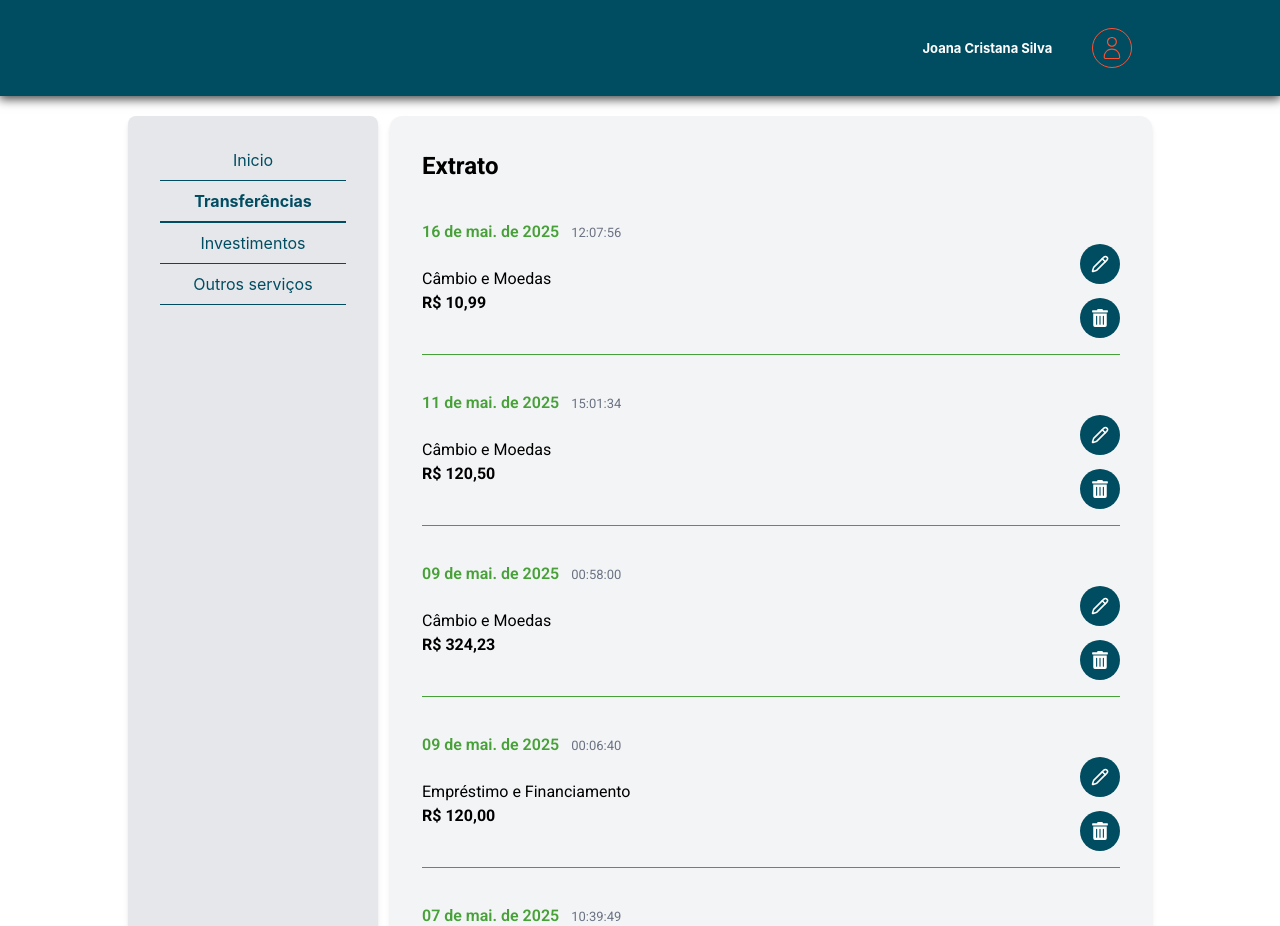
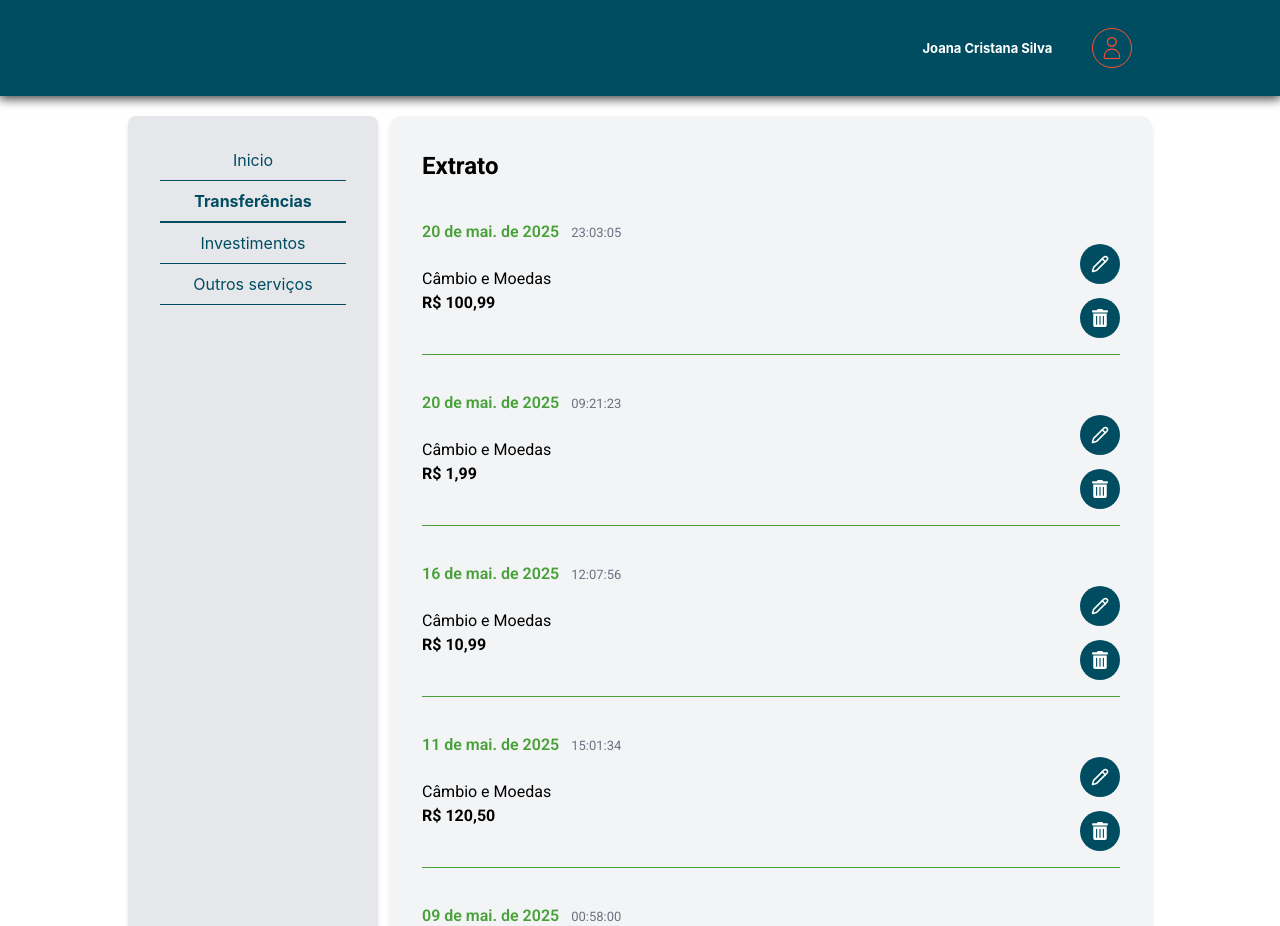
Before and after one commit to coelhoadler/pos-fiap-FRNT-TC-financeiro, a Next.js app: page /extract in a window 1280 px wide. Shown: the top 926 px of the page. Built offline with nearby package versions, Linux system fonts and the light colour scheme; no server answers; data requests are answered from the project's data file.

Commit message:
refactor(app): atualizando aplicação

```diff
--- a/src/app/components/accountStatement/AccountStatement.tsx
+++ b/src/app/components/accountStatement/AccountStatement.tsx
@@ -15,10 +15,7 @@ type TAccountStatement = {
 export default function AccountStatement({
   onEditTransaction,
 }: TAccountStatement) {
-  const [updatedTransactions, setUpdatedTransactions] = useState<
-    ITransaction[]
-  >([]);
-
+  const [updatedTransactions, setUpdatedTransactions] = useState<ITransaction[]>([]);
   const { extract, transactionServices, setBalance } = useTransaction();
 
   useEffect(() => {
--- a/src/app/components/header/header.tsx
+++ b/src/app/components/header/header.tsx
@@ -4,12 +4,6 @@ import { MobileMenu } from "../menu/menu";
 export type THeader = {
   nameUser: string;
 };
-
-export async function generateStaticParams(): Promise<any> {
-    const response = await fetch("http://localhost:4000/profile");
-    const { name } = await response.json();
-    return { nameUser: name };
-}
 
 const Header = ({ nameUser }: THeader) => {
   return (
--- a/src/app/components/transaction/transaction.tsx
+++ b/src/app/components/transaction/transaction.tsx
@@ -48,9 +48,7 @@ const FormTransaction = ({ onlyTransactionEditing }: TFormTransaction) => {
     setValue,
     reset,
   } = useForm<IInputs>();
-  const [typeTransactionOptions, setTypeTransactionOptions] = useState<
-    ITypeTransaction[]
-  >([]);
+  const [typeTransactionOptions, setTypeTransactionOptions] = useState<ITypeTransaction[]>([]);
 
   const [valueWatched, setValueWatched] = useState<string>("");
 
--- a/src/app/database/db.json
+++ b/src/app/database/db.json
@@ -8,7 +8,7 @@
   },
   "account": {
     "accountNumber": "123456789",
-    "balance": 586.61,
+    "balance": 688.6,
     "currency": "BRL",
     "accountType": "Conta Corrente"
   },
@@ -72,14 +72,14 @@
       "accountNumber": "123456789"
     },
     {
-      "id": "3c6c",
       "typeTransaction": {
         "id": "1",
         "description": "Câmbio e Moedas"
       },
-      "amount": "R$ 0,99",
-      "date": "2025-05-07T10:39:49.219Z",
-      "accountNumber": "123456789"
+      "amount": "R$ 1,99",
+      "date": "2025-05-20T09:21:23.206Z",
+      "accountNumber": "123456789",
+      "id": "3c6c"
     },
     {
       "id": "07b5",
@@ -110,6 +110,16 @@
       "amount": "R$ 120,50",
       "date": "2025-05-11T15:01:34.529Z",
       "accountNumber": "123456789"
+    },
+    {
+      "id": "a469",
+      "typeTransaction": {
+        "id": "1",
+        "description": "Câmbio e Moedas"
+      },
+      "amount": "R$ 100,99",
+      "date": "2025-05-20T23:03:05.428Z",
+      "accountNumber": "123456789"
     }
   ]
 }
--- a/src/app/layout.tsx
+++ b/src/app/layout.tsx
@@ -24,6 +24,7 @@ export default async function ServerSidePage({
 }: Readonly<{
   children: React.ReactNode;
 }>) {
+
   const { name, error } = await getUserProfile();
 
   return (
```
Also changed, not shown: 2 other files (tests, documents, lock files or other folders).
